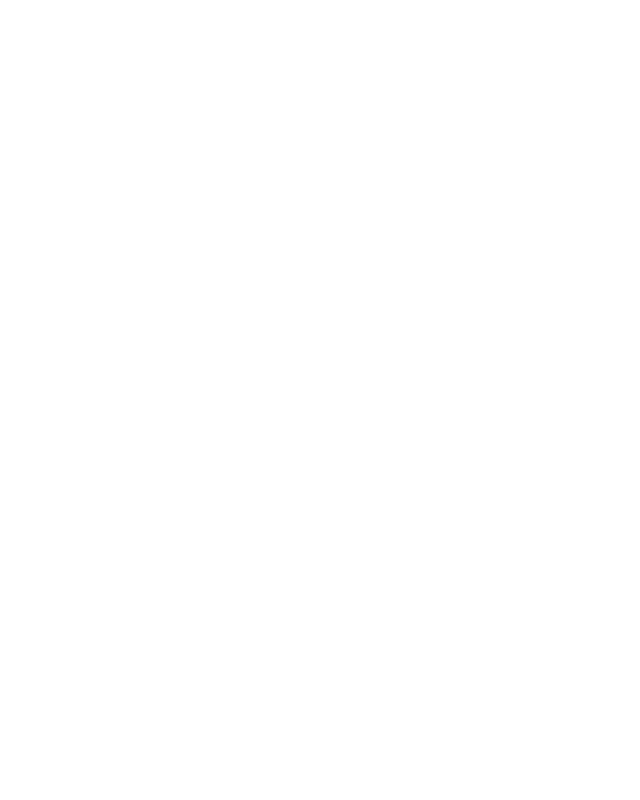
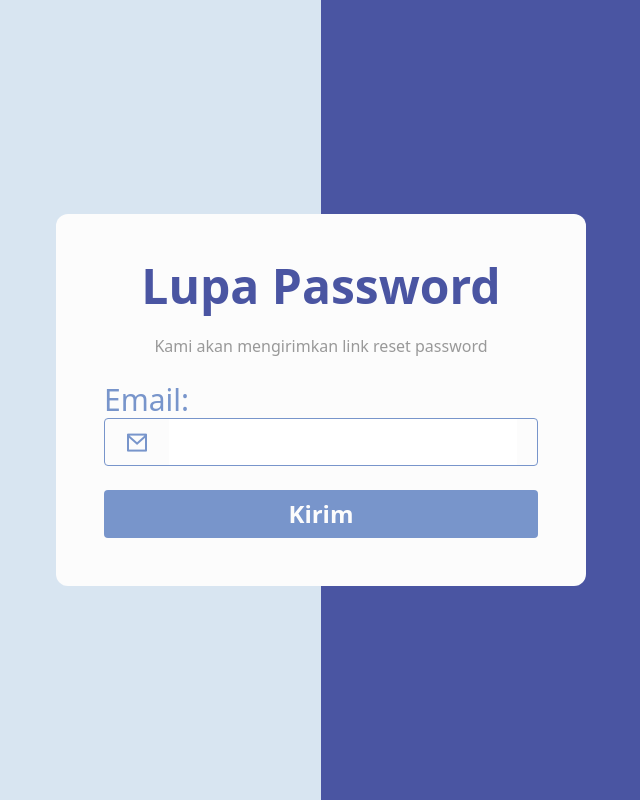
Before and after one commit to pesilat2/monitoringdebitair, a Nuxt app in the folder frontend/: page /forgot-password in a window 1280 px wide. Before the commit this address had no page. Shown: the whole page, without its empty margins (319-959 px from the left). Built offline with nearby package versions, Linux system fonts and the light colour scheme.

Commit message:
feature: menambahkan halaman lupa password & dan edit password

```diff
--- a/frontend/components/Button.vue
+++ b/frontend/components/Button.vue
@@ -1,7 +1,9 @@
 <template>
   <button
-    :type="type"
-    class="py-2 px-8 bg-[#7895CB] font-bold text-2xl rounded text-[#fcfcfc] hover:bg-[#4A55A2] transition-colors"
+    :type="type || 'submit'"
+    :class="`py-2 px-8 bg-[#7895CB] font-bold text-2xl rounded text-[#fcfcfc] hover:bg-[#4A55A2] transition-colors ${
+      fullWidth ? 'w-full' : ''
+    }`"
   >
     {{ label }}
   </button>
@@ -12,6 +14,7 @@
   props: {
     type: String,
     label: String,
+    fullWidth: Boolean,
   },
 };
 </script>
--- /dev/null
+++ b/frontend/pages/edit-password.vue
@@ -0,0 +1,71 @@
+<template>
+  <div>
+    <div class="flex w-full h-[100vh] relative">
+      <div class="h-full bg-[#D8E5F1] w-1/2 left-0" />
+      <div class="h-full bg-[#4A55A2] w-1/2 right-0" />
+    </div>
+
+    <div
+      class="absolute flex justify-center items-center top-0 left-0 w-full h-full"
+    >
+      <div
+        class="flex max-w-[900px] rounded-xl overflow-hidden bg-[#fcfcfc] p-12"
+      >
+        <div class="mx-auto">
+          <h1 class="text-[#4A55A2] text-5xl font-bold text-center">
+            Reset password
+          </h1>
+          <p class="text-[#999999] text-base font-normal text-center my-6">
+            Kami akan mengirimkan link reset password
+          </p>
+          <form @submit.prevent="submitForm">
+            <Input
+              label="Password Baru"
+              id="password"
+              type="password"
+              v-model="password"
+              icon="ri-lock-line"
+            />
+            <Input
+              label="Koinfirmasi Password Baru"
+              id="password"
+              type="password"
+              v-model="confirmPassword"
+              icon="ri-lock-line"
+            />
+            <div class="mt-6">
+              <Button label="Kirim" fullWidth />
+            </div>
+          </form>
+        </div>
+      </div>
+    </div>
+  </div>
+</template>
+
+<script>
+import Input from "@/components/inputs/Input.vue";
+import Button from "@/components/Button.vue";
+
+export default {
+  components: {
+    Input,
+    Button,
+  },
+  data() {
+    return {
+      password: "",
+      confirmPassword: "",
+    };
+  },
+  methods: {
+    submitForm() {
+      if (this.password === this.confirmPassword) {
+        console.log("password telah di reset");
+      } else {
+        console.log("password tidak sesuai");
+      }
+    },
+  },
+};
+</script>
--- /dev/null
+++ b/frontend/pages/forgot-password.vue
@@ -0,0 +1,59 @@
+<template>
+  <div>
+    <div class="flex w-full h-[100vh] relative">
+      <div class="h-full bg-[#D8E5F1] w-1/2 left-0" />
+      <div class="h-full bg-[#4A55A2] w-1/2 right-0" />
+    </div>
+
+    <div
+      class="absolute flex justify-center items-center top-0 left-0 w-full h-full"
+    >
+      <div
+        class="flex max-w-[900px] rounded-xl overflow-hidden bg-[#fcfcfc] p-12"
+      >
+        <div class="mx-auto">
+          <h1 class="text-[#4A55A2] text-5xl font-bold text-center">
+            Lupa Password
+          </h1>
+          <p class="text-[#999999] text-base font-normal text-center my-6">
+            Kami akan mengirimkan link reset password
+          </p>
+          <form @submit.prevent="submitForm">
+            <Input
+              label="Email"
+              id="email"
+              type="email"
+              v-model="email"
+              icon="ri-mail-line"
+            />
+            <div class="mt-6">
+              <Button label="Kirim" fullWidth />
+            </div>
+          </form>
+        </div>
+      </div>
+    </div>
+  </div>
+</template>
+
+<script>
+import Input from "@/components/inputs/Input.vue";
+import Button from "@/components/Button.vue";
+
+export default {
+  components: {
+    Input,
+    Button,
+  },
+  data() {
+    return {
+      email: "",
+    };
+  },
+  methods: {
+    submitForm() {
+      console.log(this.email);
+    },
+  },
+};
+</script>
```
